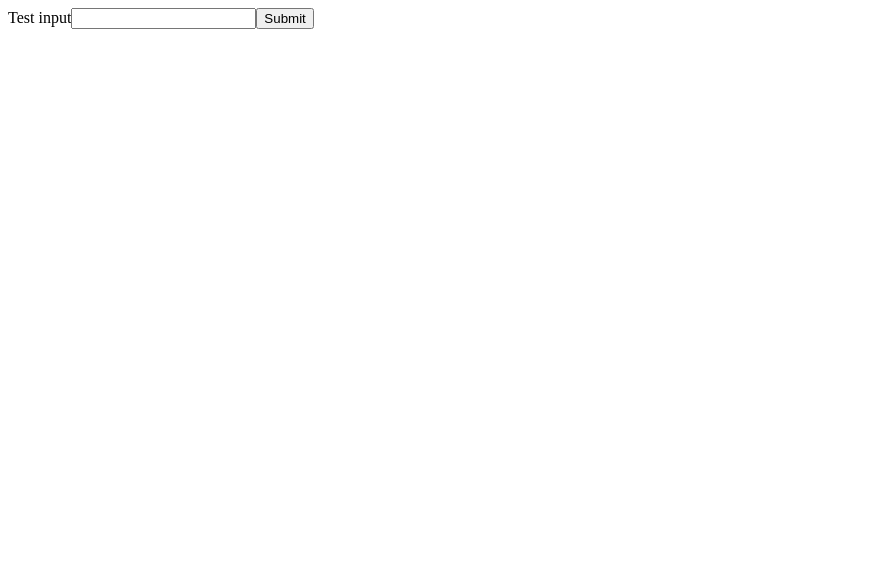
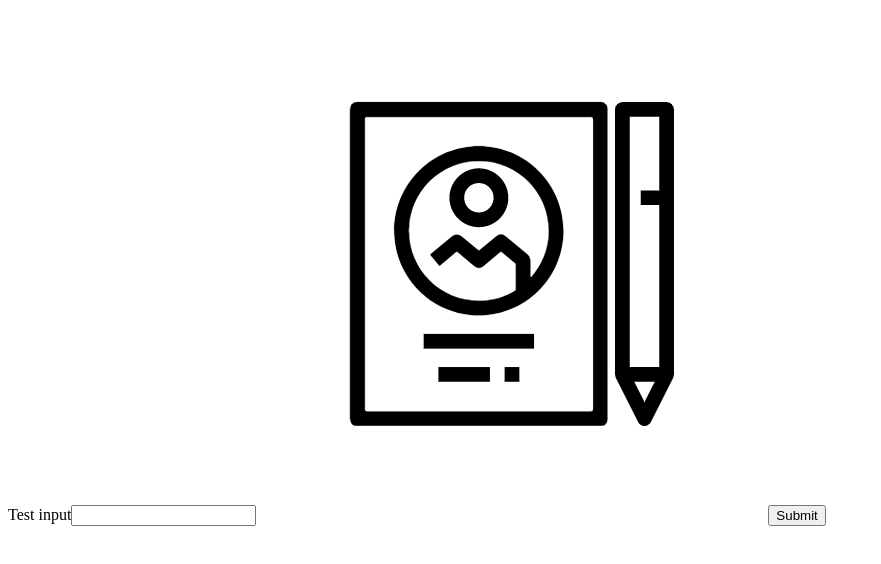
Before and after one commit to alossix/upply, a Next.js app: page /db in a window 1280 px wide. Shown: the top 564 px of the page, without its empty margins (0-881 px from the left). Built offline with nearby package versions, Linux system fonts and the light colour scheme.

Commit message:
Test DB page

```diff
--- a/pages/db.js
+++ b/pages/db.js
@@ -24,6 +24,7 @@ const db = () => {
             onChange={(e) => setFirstName(e.target.value)}
           ></input>
         </label>
+        <img src="jobhunt.png" alt="upply"></img>
         <button type="submit">Submit</button>
       </form>
     </div>
```
